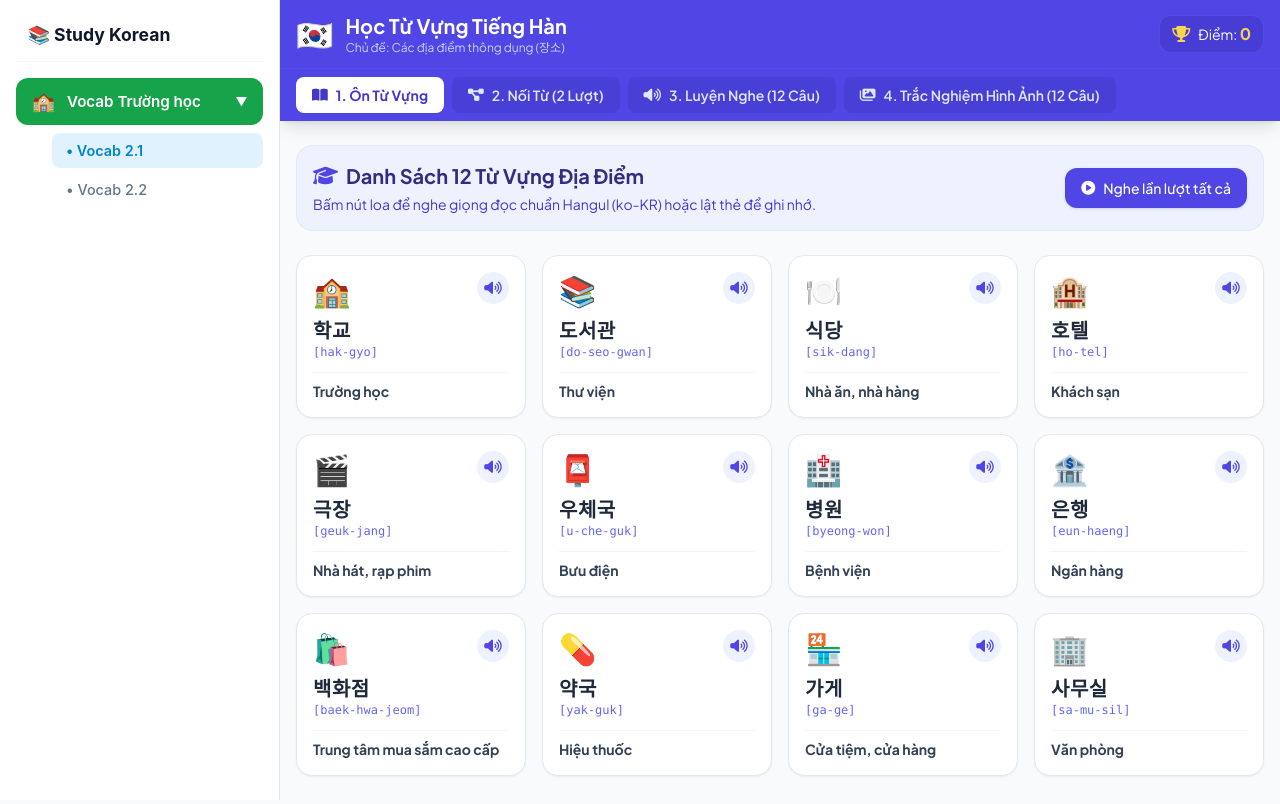
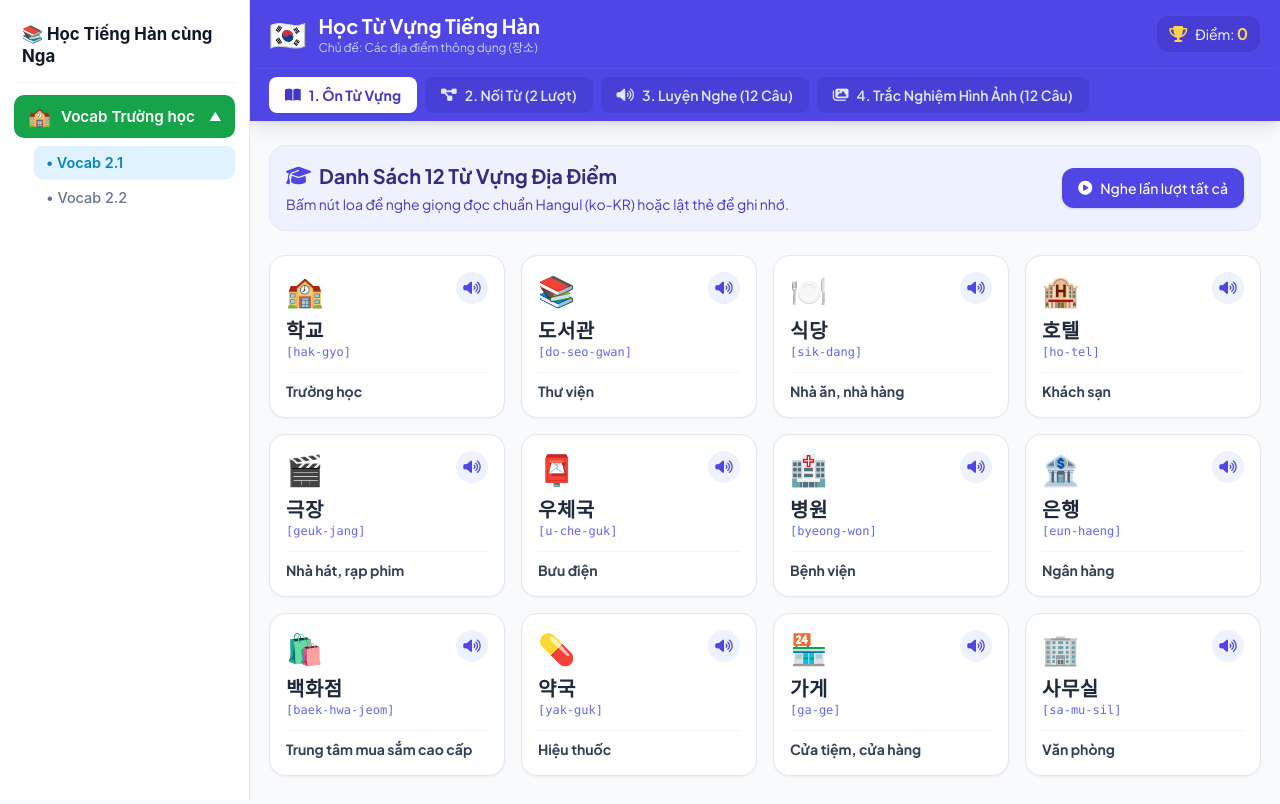
Before and after one commit to ngavux203-design/study-korean, a plain HTML site: page index.html in a window 1280 px wide. Drawn offline with nearby package versions, Linux system fonts and the light colour scheme.

Commit message:
Update index.html

```diff
--- a/index.html
+++ b/index.html
@@ -3,7 +3,7 @@
 <head>
   <meta charset="UTF-8">
   <meta name="viewport" content="width=device-width, initial-scale=1.0">
-  <title>Study Korean Dashboard</title>
+  <title>Học Tiếng Hàn cùng Nga</title>
   <style>
     * {
       box-sizing: border-box;
@@ -12,34 +12,41 @@
       font-family: -apple-system, BlinkMacSystemFont, "Segoe UI", Roboto, Helvetica, Arial, sans-serif;
     }
 
+    html, body {
+      width: 100%;
+      height: 100%;
+      overflow: hidden;
+    }
+
     body {
       display: flex;
-      height: 100vh;
       background-color: #f8fafc;
-      overflow: hidden;
     }
 
     /* --- SIDEBAR TRÁI --- */
     .sidebar {
-      width: 280px;
+      width: 250px;
+      min-width: 250px;
       background: #ffffff;
       border-right: 1px solid #e2e8f0;
       display: flex;
       flex-direction: column;
-      padding: 24px 16px;
-      gap: 8px;
+      padding: 20px 14px;
+      gap: 12px;
+      z-index: 10;
+      box-shadow: 2px 0 8px rgba(0, 0, 0, 0.02);
     }
 
     .sidebar-header {
-      padding: 0 12px 16px 12px;
-      font-size: 1.1rem;
+      padding: 4px 8px 14px 8px;
+      font-size: 1.05rem;
       font-weight: 700;
       color: #0f172a;
       border-bottom: 1px solid #f1f5f9;
-      margin-bottom: 8px;
       display: flex;
       align-items: center;
-      gap: 8px;
+      gap: 10px;
+      line-height: 1.3;
     }
 
     /* Menu item chính */
@@ -54,8 +61,8 @@
       align-items: center;
       justify-content: space-between;
       width: 100%;
-      padding: 12px 16px;
-      border-radius: 12px;
+      padding: 10px 14px;
+      border-radius: 10px;
       font-size: 0.95rem;
       font-weight: 600;
       color: #334155;
@@ -72,14 +79,14 @@
     }
 
     .menu-tab.active {
-      background-color: #16a34a; /* Màu xanh lá chuẩn mẫu */
+      background-color: #16a34a; /* Xanh lá */
       color: #ffffff;
     }
 
     .tab-title {
       display: flex;
       align-items: center;
-      gap: 12px;
+      gap: 10px;
     }
 
     .tab-icon {
@@ -94,32 +101,32 @@
     }
 
     .menu-tab.open .arrow {
-      transform: rotate(90deg);
+      transform: rotate(180deg);
     }
 
-    /* Menu con (Submenu) */
+    /* Submenu danh sách bài con */
     .submenu {
       display: flex;
       flex-direction: column;
-      gap: 4px;
-      padding-left: 36px;
+      gap: 2px;
+      padding-left: 20px;
       margin-top: 4px;
-      margin-bottom: 8px;
     }
 
     .submenu a {
-      display: block;
-      padding: 9px 14px;
+      display: flex;
+      align-items: center;
+      padding: 8px 12px;
       border-radius: 8px;
       font-size: 0.9rem;
       color: #64748b;
       text-decoration: none;
       font-weight: 500;
-      transition: all 0.2s ease;
+      transition: all 0.15s ease;
     }
 
     .submenu a:hover {
-      background-color: #f8fafc;
+      background-color: #f1f5f9;
       color: #0f172a;
     }
 
@@ -129,17 +136,19 @@
       font-weight: 600;
     }
 
-    /* --- KHUNG HIỂN THỊ NỘI DUNG PHẢI --- */
+    /* --- KHUNG HIỂN THỊ NỘI DUNG (IFRAME) --- */
     .content-area {
       flex: 1;
       height: 100%;
       background: #ffffff;
+      position: relative;
     }
 
     .content-frame {
       width: 100%;
       height: 100%;
       border: none;
+      display: block;
     }
   </style>
 </head>
@@ -148,7 +157,7 @@
   <!-- Sidebar -->
   <aside class="sidebar">
     <div class="sidebar-header">
-      📚 Study Korean
+      📚 Học Tiếng Hàn cùng Nga
     </div>
 
     <div class="menu-group">
@@ -158,7 +167,7 @@
           <span class="tab-icon">🏫</span>
           <span>Vocab Trường học</span>
         </div>
-        <span class="arrow">▶</span>
+        <span class="arrow">▼</span>
       </button>
 
       <!-- Danh sách bài học con -->
@@ -173,13 +182,12 @@
     </div>
   </aside>
 
-  <!-- Khung iframe hiển thị bài học -->
+  <!-- Khung iframe hiển thị bài học tràn viền -->
   <main class="content-area">
     <iframe name="lesson-frame" id="mainFrame" class="content-frame" src="./vocab2.1/"></iframe>
   </main>
 
   <script>
-    // Hàm bật/tắt đóng mở danh mục con
     function toggleSubmenu() {
       const submenu = document.getElementById('vocabSubmenu');
       const toggleBtn = document.getElementById('vocabToggle');
@@ -192,7 +200,6 @@
       }
     }
 
-    // Đổi trạng thái active khi click vào link con
     function setActiveLink(element) {
       const links = document.querySelectorAll('.submenu a');
       links.forEach(link => link.classList.remove('selected'));
```
